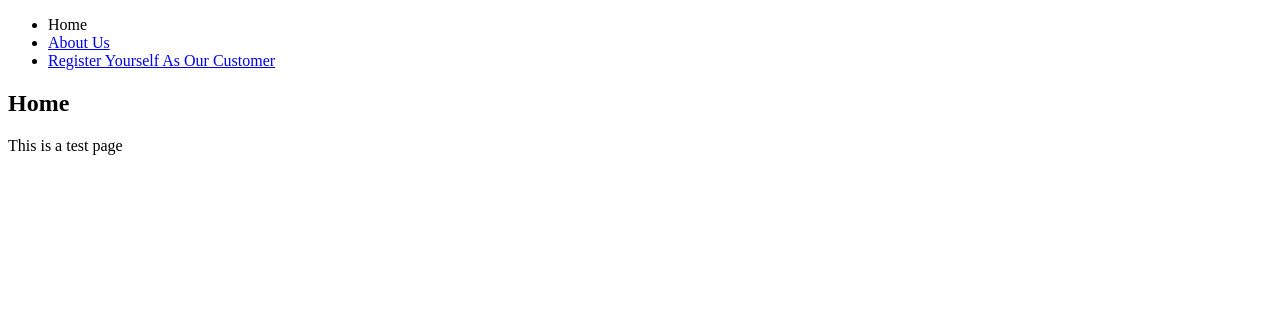
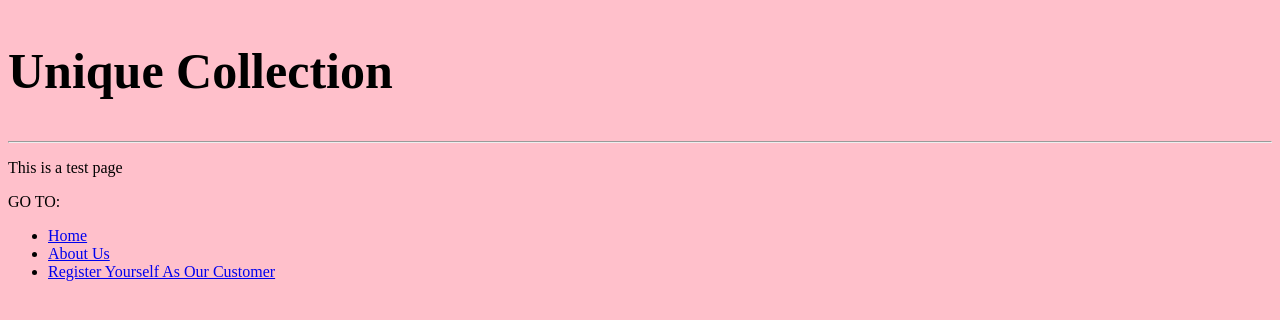
Before and after one commit to raiutkarsh09/UniqWeb, a plain HTML site: page index.html in a window 1280 px wide. Drawn offline with Linux system fonts and the light colour scheme.

Commit message:
Changes to index and style made

```diff
--- a/index.html
+++ b/index.html
@@ -2,18 +2,21 @@
 <head>
      <title>Unique Collection</title>
 </head>
-<body>
+<body style="background-color: pink;">
+    <section>
+        <h1 style="font-size:50px;" style="margin-bottom: auto;" style="font-family: cursive;" >Unique Collection</h1>
+        <hr>
+        <p>This is a test page</p>
+    </section>
     <header>
+        GO TO:
         <nav>
             <ul>
-                <li>Home</li>
+
+                <li><a href="index.html">Home</a></li>
                 <li><a href="about.html">About Us</a></li>
                 <li><a href="register.html">Register Yourself As Our Customer</a></li>
             </ul>
         </nav>
     </header>
-    <section>
-        <h2>Home</h2>
-        <p>This is a test page</p>
-    </section>
 </body>
--- a/style.css
+++ b/style.css
@@ -1 +1 @@
-h2 {colour: orange;}
+h1 {colour: orange; text-align: center;}
```
Also changed, not shown: about.html (+1 -1 lines), register.html (+4 -1 lines).
